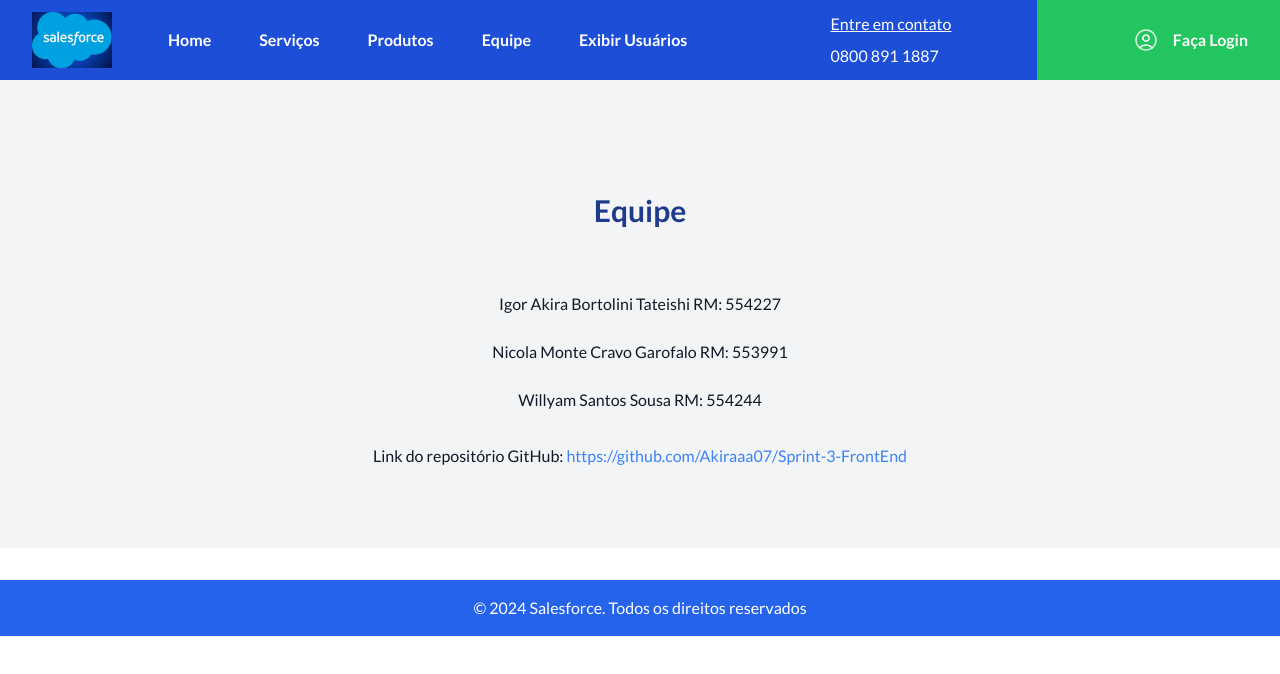
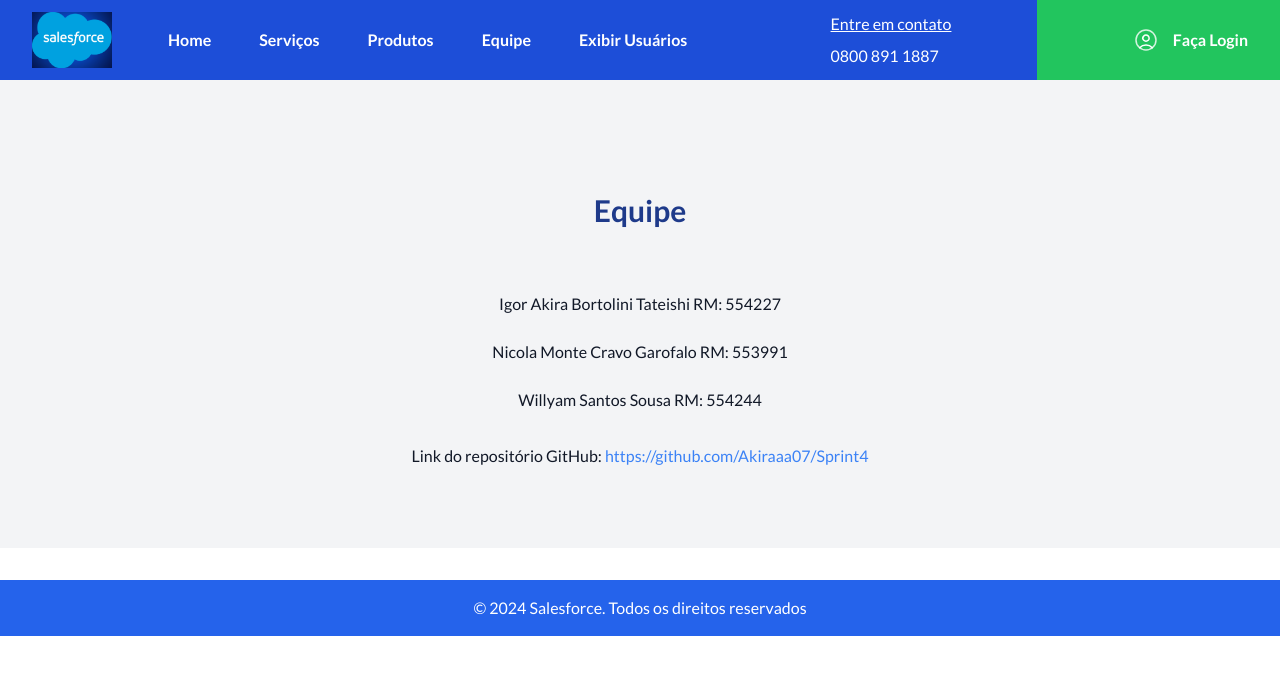
Before and after one commit to Akiraaa07/Sprint4, a Next.js app: page /equipe in a window 1280 px wide. Shown: the top 674 px of the page. Built offline with nearby package versions, Linux system fonts and the light colour scheme.

Commit message:
decimo quarto commit - atualizando link do git - igor akira

```diff
--- a/src/app/equipe/page.tsx
+++ b/src/app/equipe/page.tsx
@@ -18,7 +18,7 @@
                                 rel="noopener noreferrer"
                                 className="text-blue-500 hover:underline"
                             >
-                                https://github.com/Akiraaa07/Sprint-3-FrontEnd {/* URL do repositório */}
+                                https://github.com/Akiraaa07/Sprint4 {/* URL do repositório */}
                             </a>
                         </p>
                     </aside>
```
